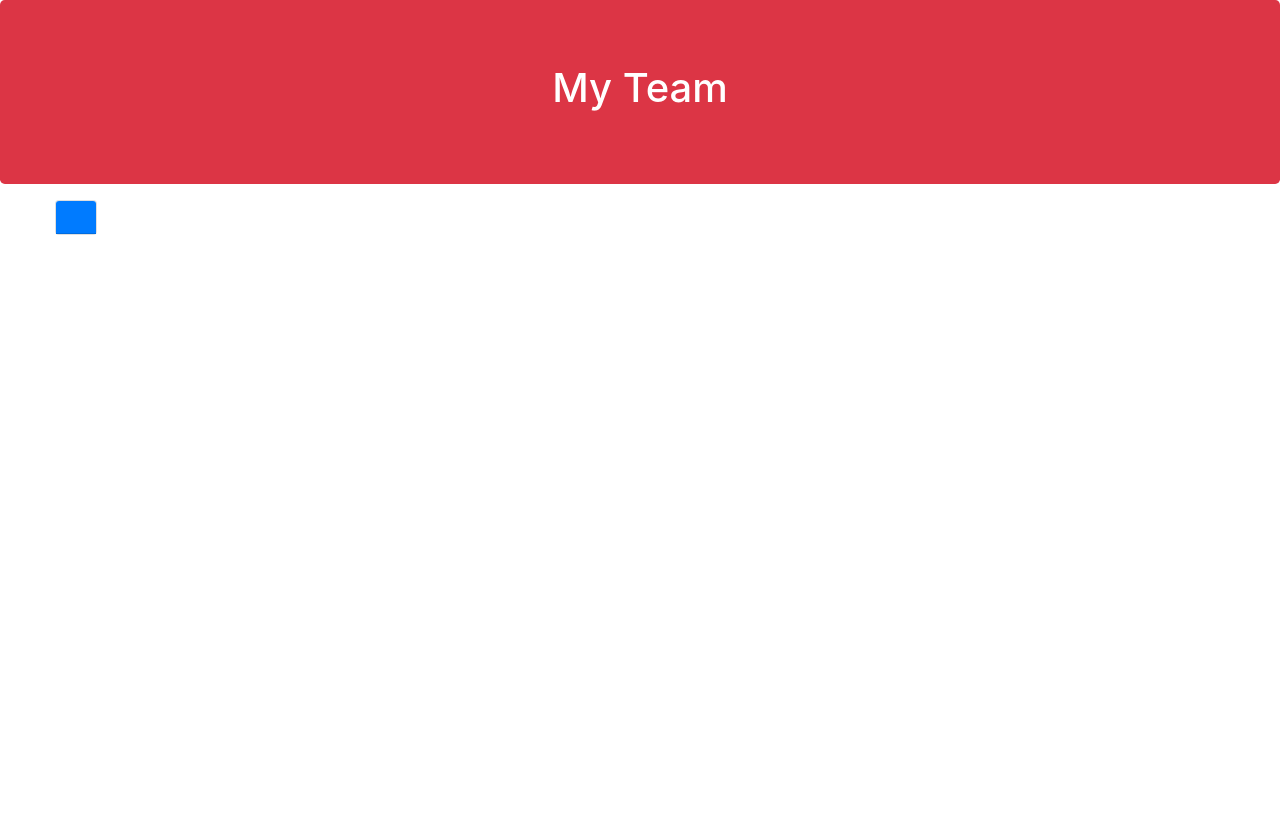
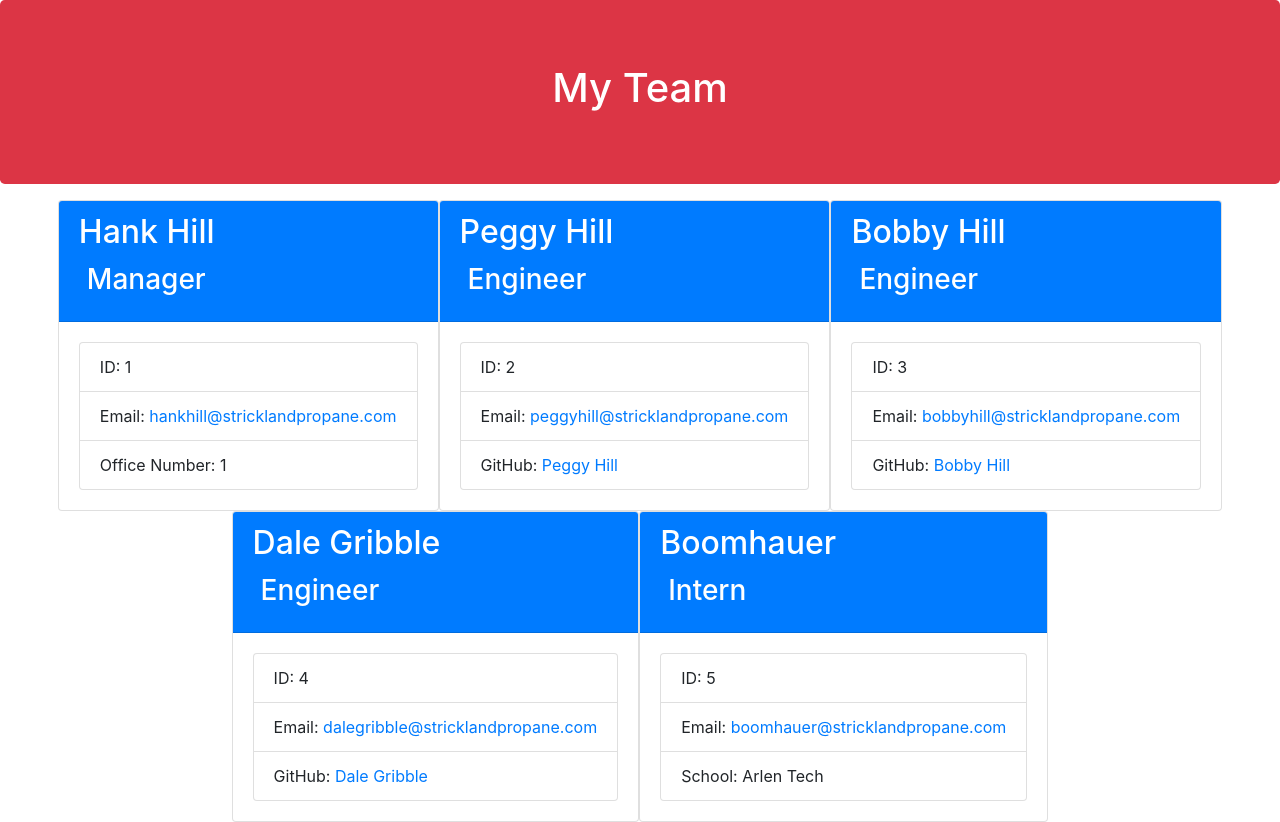
Before and after one commit to cmetcalf8/Team-Profile-Generator, a website: page dist/index.html in a window 1280 px wide. Before the commit the page ends 800 px from the top, so only its background shows below. Drawn offline with nearby package versions, Linux system fonts and the light colour scheme.

Commit message:
finsihed html

```diff
--- a/dist/index.html
+++ b/dist/index.html
@@ -24,7 +24,67 @@
 
 <div class="card employee-card">
     <div class="card-header bg-primary text-white">
-        <h2 class=""
+        <h2 class="card-title">Hank Hill</h2>
+        <h3 class="card-title"><i class="fas fa-mug-hot mr-2"></i>Manager</h3>
+    </div>
+    <div class="card-body">
+        <ul class="list-group">
+            <li class="list-group-item">ID: 1</li>
+            <li class="list-group-item">Email: <a href="mailto:hankhill@stricklandpropane.com">hankhill@stricklandpropane.com</a></li>
+            <li class="list-group-item">Office Number: 1</li>
+        </ul>
+    </div>
+</div>
+<div class="card employee-card">
+    <div class="card-header bg-primary text-white">
+        <h2 class="card-title">Peggy Hill</h2>
+        <h3 class="card-title"><i class="fas fa-glasses mr-2"></i>Engineer</h3>
+    </div>
+    <div class="card-body">
+        <ul class="list-group">
+            <li class="list-group-item">ID: 2</li>
+            <li class="list-group-item">Email: <a href="mailto:peggyhill@stricklandpropane.com">peggyhill@stricklandpropane.com</a></li>
+            <li class="list-group-item">GitHub: <a href="https://github.com/PeggyHill" target="_blank" rel="noopener noreferrer">Peggy Hill</a></li>
+        </ul>
+    </div>
+</div>
+<div class="card employee-card">
+    <div class="card-header bg-primary text-white">
+        <h2 class="card-title">Bobby Hill</h2>
+        <h3 class="card-title"><i class="fas fa-mug-hot mr-2"></i>Engineer</h3>
+    </div>
+    <div class="card-body">
+        <ul class="list-group">
+            <li class="list-group-item">ID: 3</li>
+            <li class="list-group-item">Email: <a href="mailto:bobbyhill@stricklandpropane.com">bobbyhill@stricklandpropane.com</a></li>
+            <li class="list-group-item">GitHub: <a href="https://github.com/BobbyHill" target="_blank" rel="noopener noreferrer">Bobby Hill</a></li>
+        </ul>
+    </div>
+</div>
+<div class="card employee-card">
+    <div class="card-header bg-primary text-white">
+        <h2 class="card-title">Dale Gribble</h2>
+        <h3 class="card-title"><i class="fas fa-mug-hot mr-2"></i>Engineer</h3>
+    </div>
+    <div class="card-body">
+        <ul class="list-group">
+            <li class="list-group-item">ID: 4</li>
+            <li class="list-group-item">Email: <a href="mailto:dalegribble@stricklandpropane.com">dalegribble@stricklandpropane.com</a></li>
+            <li class="list-group-item">GitHub: <a href="https://github.com/DaleGribble" target="_blank" rel="noopener noreferrer">Dale Gribble</a></li>
+        </ul>
+    </div>
+</div>
+<div class="card employee-card">
+    <div class="card-header bg-primary text-white">
+        <h2 class="card-title">Boomhauer</h2>
+        <h3 class="card-title"><i class="fas fa-mug-hot mr-2"></i>Intern</h3>
+    </div>
+    <div class="card-body">
+        <ul class="list-group">
+            <li class="list-group-item">ID: 5</li>
+            <li class="list-group-item">Email: <a href="mailto:boomhauer@stricklandpropane.com">boomhauer@stricklandpropane.com</a></li>
+            <li class="list-group-item">School: Arlen Tech</li>
+        </ul>
     </div>
 </div>
 
```
